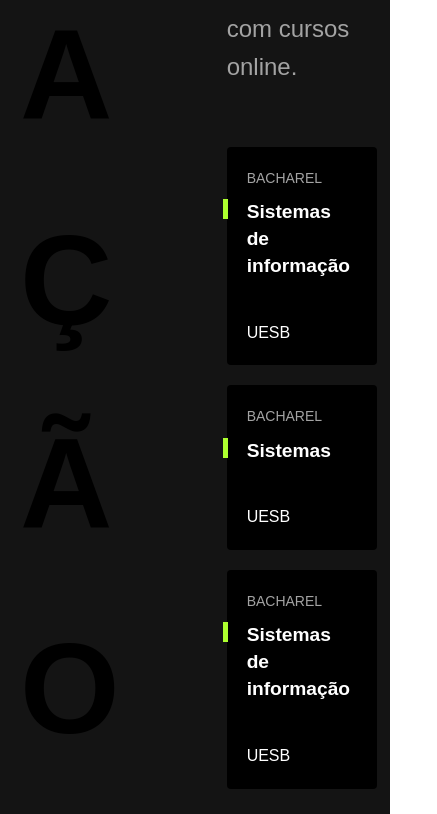
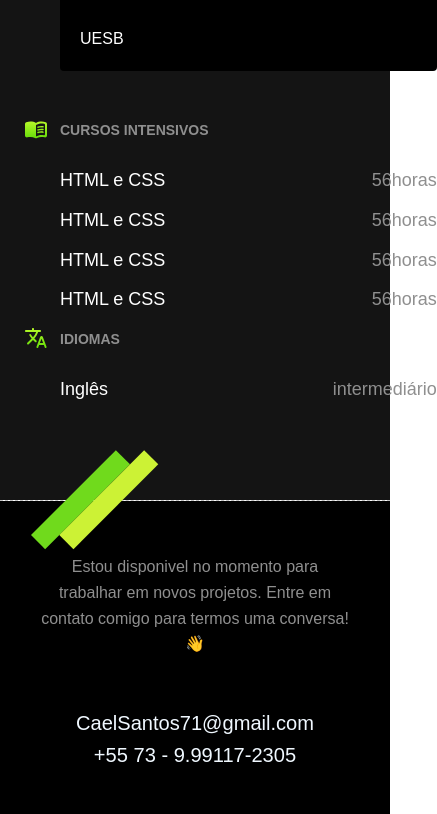
Before and after one commit to CaelSS/Portfolio-2.0, a plain HTML site: page index.html in a window 390 px wide. Shown: the part 2380-3194 px from the top of the page, 437 px wide, since content can reach past the window. Drawn offline with Linux system fonts and the light colour scheme.

Commit message:
Codigo pronto. Responsivo e revisado no lighthouse do navegador

```diff
--- a/css/experiencia.css
+++ b/css/experiencia.css
@@ -9,7 +9,7 @@
 
   .titulo-exp {
     max-height: auto;
-    font-size: 90px;
+    font-size: 7rem;
     word-break: break-all;
     text-transform: uppercase;
     font-family: bold;
--- /dev/null
+++ b/css/footer.css
@@ -0,0 +1,47 @@
+.contato-container {
+    background-color: black;
+    height: 400px;
+    align-content: center;
+
+
+
+
+    .contato {
+        background-color: black;
+        max-width: 1200px;
+        margin: 0 auto;
+        padding: 20px 40px;
+        display: grid;
+        grid-template-columns: 2fr 1fr;
+        gap: 100px;
+
+
+        .descricao-contato {
+
+            color: #8f8f8f;
+        }
+
+        ul {
+            display: grid;
+
+            li {
+                font-size: 1.255rem;
+                color: aliceblue;
+            }
+
+        }
+
+        .contato-direitos {
+            color: #8f8f8f;
+        }
+    }
+}
+
+@media (max-width: 700px){
+
+    .contato-container .contato {
+        text-align: center;
+        gap: 50px;
+        grid-template-columns: 1fr;
+    }
+}
--- a/css/formacao.css
+++ b/css/formacao.css
@@ -10,10 +10,11 @@
   display: grid;
   grid-template-columns: 1fr 2fr;
   gap: 100px;
+  position: relative;
 
   .titulo-formacao {
     color: #000;
-    font-size: 8rem;
+    font-size: 7rem;
     word-break: break-all;
     text-transform: uppercase;
   }
@@ -24,6 +25,7 @@
     margin-bottom: 60px;
     color: #a3a3a3;
     margin-top: 50px;
+
 
     strong {
       color: #fff;
@@ -37,7 +39,7 @@
     margin-bottom: 50px;
 
     .faculdade {
-      flex: 1; /*usa isso aqui pra ficar tudo do mesmo tamanho*/
+      flex: 1; /*usa isso aqui pra ficar os cards tudo do mesmo tamanho*/
       background-color: #000;
       padding: 20px;
       border-radius: 4px;
@@ -64,7 +66,7 @@
     }
 
     .faculdade-curso::before{
-         content: "";
+      content: "";
       width: 5px;
       height: 20px;
       background-color: greenyellow;
@@ -116,4 +118,56 @@
         left: -36px;
         top: -4px;
     }
+
+    .formacao-extra li{font-size: 1.125rem;
+      line-height: 1.1;
+      margin-bottom: 20px;
+
+    }
+
+    .formacao-extra span{
+      color: #8f8f8f;
+    }
+
+    .cursos li{
+      display: flex;
+      justify-content: space-between;
+    }
+
 }
+
+    /*o pseudo elemento so funciona sozinho*/
+    .formacao::after {
+      content: '';
+      display: block;
+      width: 130px;
+      height: 100px;
+      background: url(../img/detalhe.svg) no-repeat center center;
+      position: absolute;
+      bottom: -50px;
+      left: 30px;
+
+    }
+
+@media (max-width: 700px){
+
+  .formacao{
+    grid-template-columns: 1fr;
+    padding: 60px;
+    gap: 40px;
+
+     .titulo-formacao{
+
+      word-break: normal; /*nao quebra a palavra*/
+      font-size: 4rem;
+      text-align: center;
+      display: block;
+     }
+
+  }
+
+
+
+
+
+}
--- a/css/intro.css
+++ b/css/intro.css
@@ -29,6 +29,11 @@
   p {
     font-size: 1.5rem;
     color: #525252;
+  }
+
+  img{
+    width: 100%;
+    height: auto;
   }
 }
 
--- a/css/style.css
+++ b/css/style.css
@@ -3,3 +3,4 @@
 @import "./intro.css";
 @import "./experiencia.css";
 @import "./formacao.css";
+@import "./footer.css";
--- a/index.html
+++ b/index.html
@@ -1,11 +1,14 @@
 <!DOCTYPE html>
 <html lang="pt-br">
+
 <head>
   <meta charset="UTF-8" />
   <meta name="viewport" content="width=device-width, initial-scale=1.0" />
+  <meta name="description" content="Portfólio feito para estudos de html e css, afins de aprimorar as habilidades.">
   <title>Cael - Portfólio</title>
   <link rel="stylesheet" href="./css/style.css" />
 </head>
+
 <body>
   <header class="header">
     <img src="./img/computer-svgrepo-com.svg" alt="" class="logo" />
@@ -20,10 +23,8 @@
 
   <main>
     <section class="intro">
-        <img
-          src="./img/perfil foto.jpg"
-          alt="Foto do perfil pessoal, utilizando camisa branca, barba baixa, oculos quadrado e brincos nas orelhas. Pele preta."
-        />
+      <img src="./img/perfil foto.jpg"
+        alt="Foto do perfil pessoal, utilizando camisa branca, barba baixa, oculos quadrado e brincos nas orelhas. Pele preta." width="400px" height="400px" />
       <div>
         <h1>Desenvolvedor Front End.</h1>
         <p>
@@ -111,11 +112,10 @@
 
         <div class="cursos">
           <p class="formacao-descricao">
-              Sou formado em <strong>Sistemas de informação</strong> pela
+           Formado em <strong>Sistemas de informação</strong> pela
             <strong>Universidade Estadual do Sudoeste da Bahia, </strong>uma
             Universidade pública, tendo inicio em 2018 e termino no inicio de
-              2025. Além disso, procuro me manter atualizado e aprender coisas
-              novas com cursos online.
+            2025. Além disso, sempre em busca de aprender algo novo.
           </p>
 
           <ul class="faculdade-lista">
@@ -152,7 +152,7 @@
             <div class="idiomas">
               <h3>Idiomas</h3>
               <ul>
-                  <li>Inglês<span>intermediario</span></li>
+                <li>Inglês<span>intermediário</span></li>
 
               </ul>
             </div>
@@ -163,5 +163,32 @@
       </section>
     </div>
   </main>
+  <footer class="contato-container" id="contato">
+
+    <div class="contato">
+
+      <p class="descricao-contato">Estou disponivel no momento para trabalhar em novos projetos.
+        Entre em contato comigo para termos uma conversa! &#128075
+      </p>
+
+      <ul>
+        <li><a href="mailto:caelsantos71@gmail.com"></a> CaelSantos71@gmail.com</li>
+        <li>+55 73 - 9.99117-2305</li>
+      </ul>
+
+      <span class="contato-direitos">
+        Todos direitos reservados.
+      </span>
+
+    </div>
+  </footer>
+
 </body>
+
+
+
+
+
+
+
 </html>
```
Lines whose indentation alone changed are shown as unchanged.
